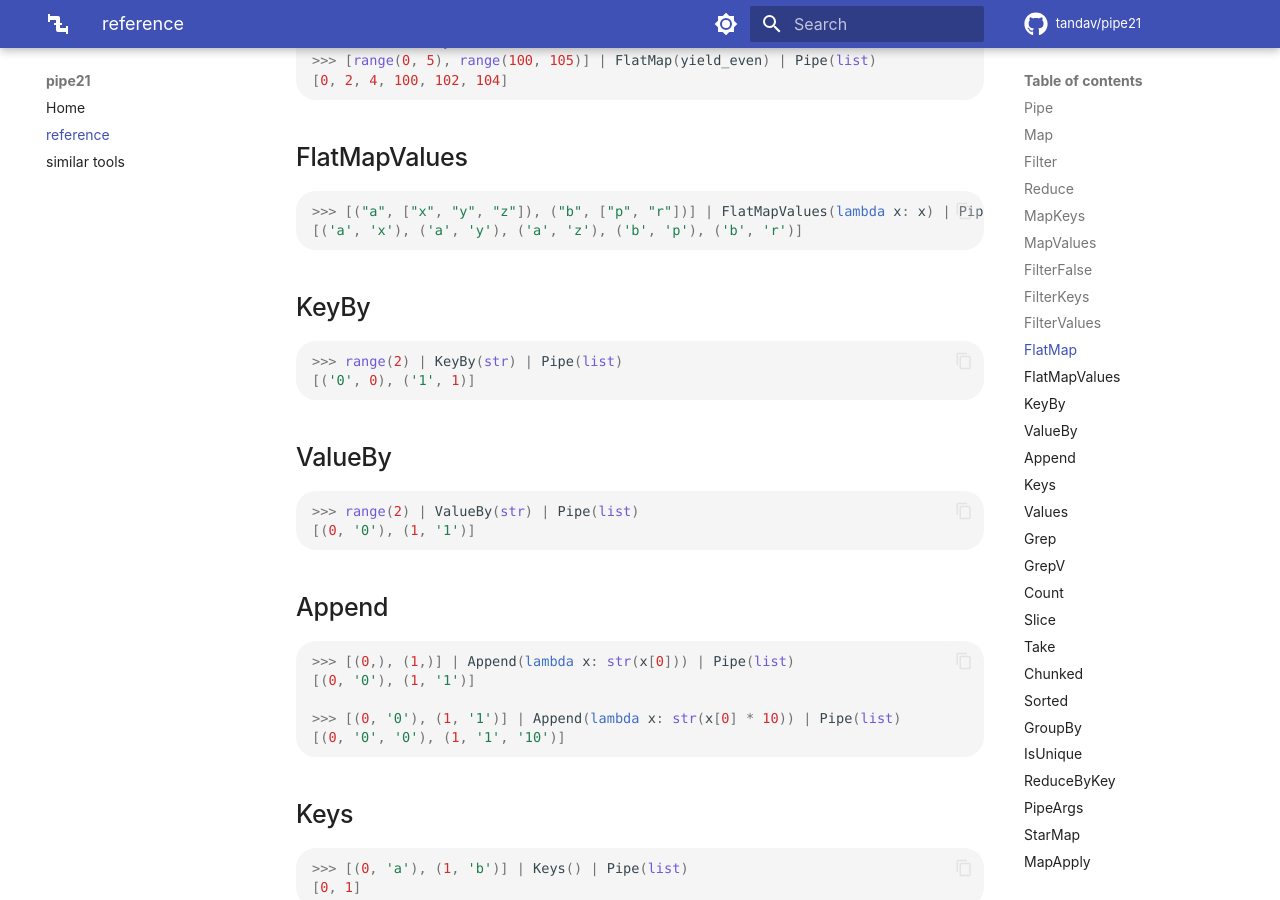
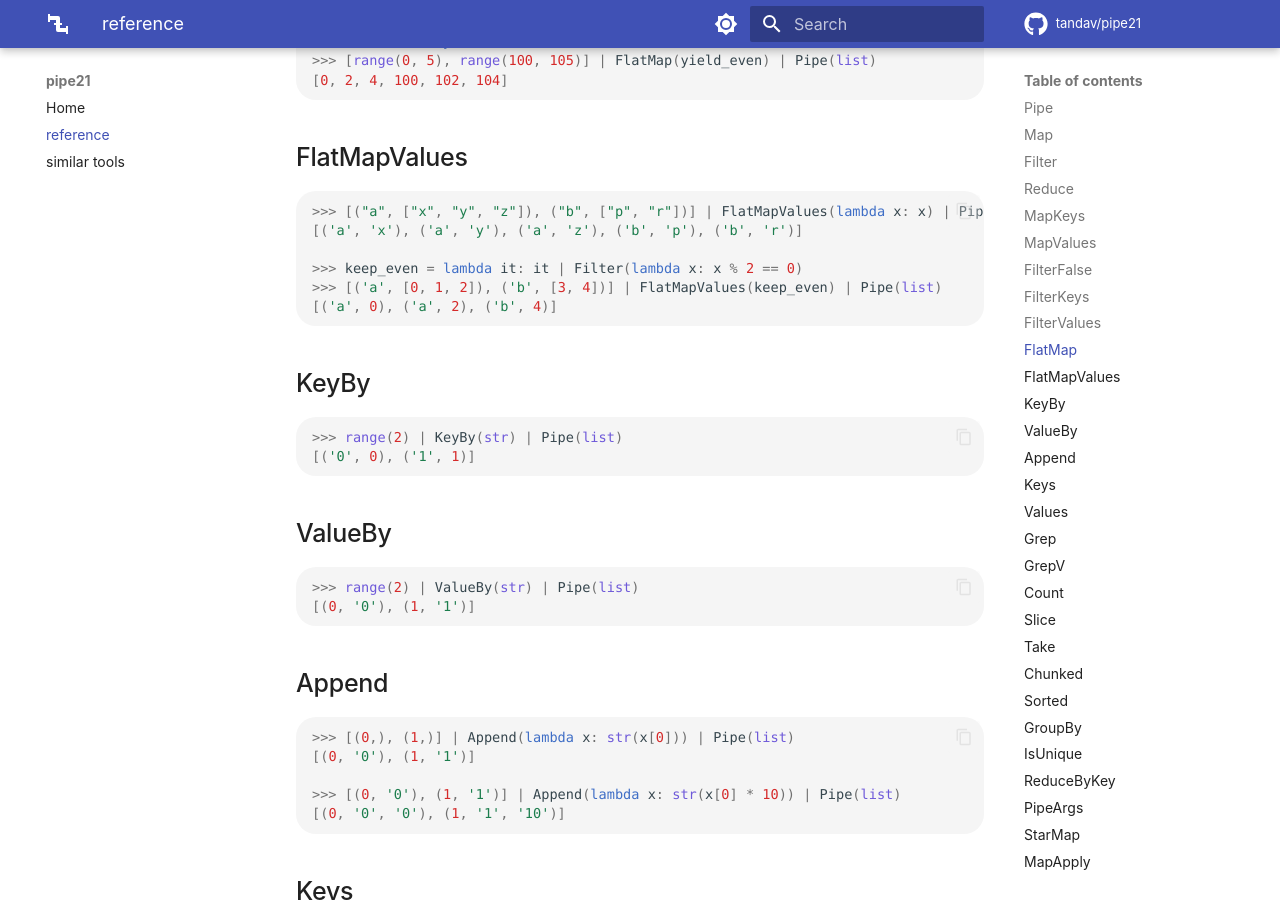
Before and after one commit to tandav/pipe21, an MkDocs documentation site: the page built from docs/reference.md, in a window 1280 px wide and 900 px high, scrolled down 2307 px. Built offline with MkDocs 1.6.1 and Material for MkDocs 9.7.7, drawn with Linux system fonts in a browser that asks for light colours; comment, search, counter and statistics services are not loaded.

Commit message:
add one more example for FlatMapValues

````diff
--- a/docs/reference.md
+++ b/docs/reference.md
@@ -122,6 +122,10 @@ Same as `FilterKeys` but for `v` in `(k, v)` pairs
 ```py
 >>> [("a", ["x", "y", "z"]), ("b", ["p", "r"])] | FlatMapValues(lambda x: x) | Pipe(list)
 [('a', 'x'), ('a', 'y'), ('a', 'z'), ('b', 'p'), ('b', 'r')]
+
+>>> keep_even = lambda it: it | Filter(lambda x: x % 2 == 0)
+>>> [('a', [0, 1, 2]), ('b', [3, 4])] | FlatMapValues(keep_even) | Pipe(list)
+[('a', 0), ('a', 2), ('b', 4)]
 
 ```
 
````
Also changed, not shown: 1 other file.
